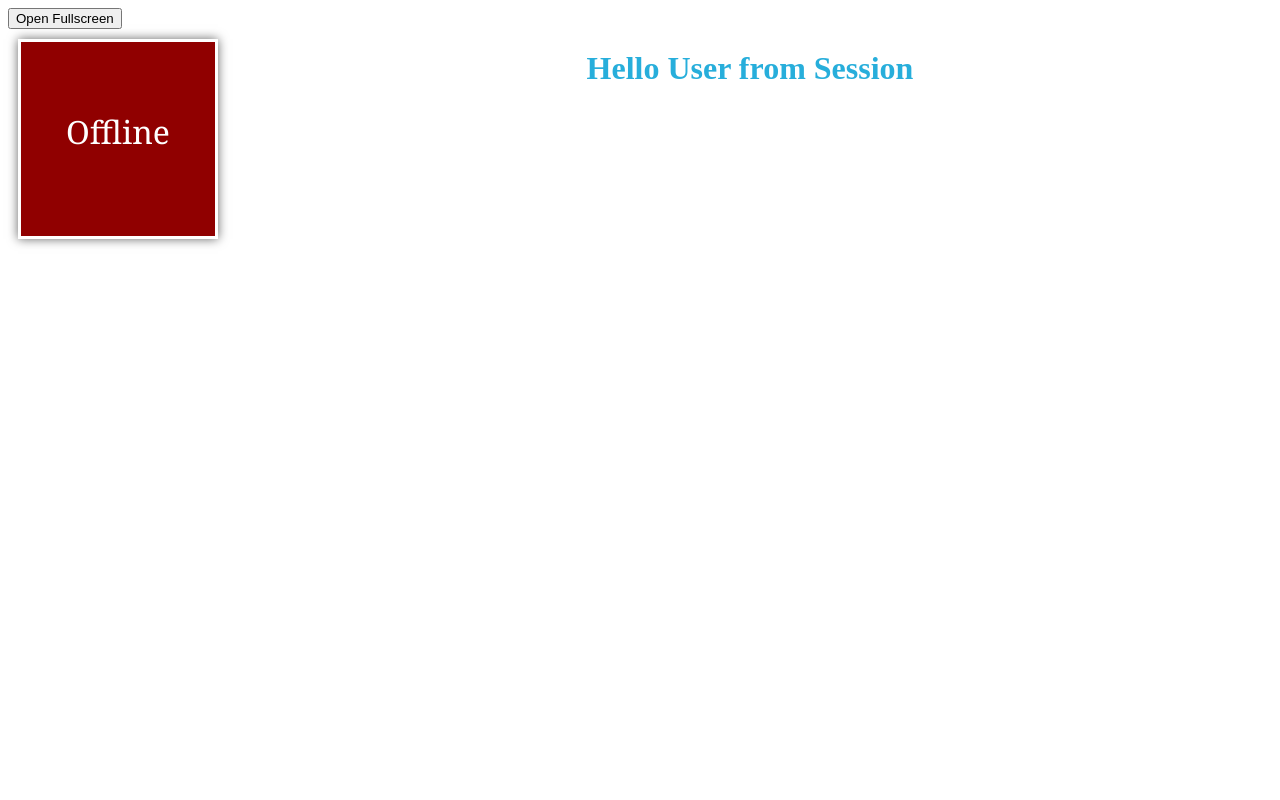
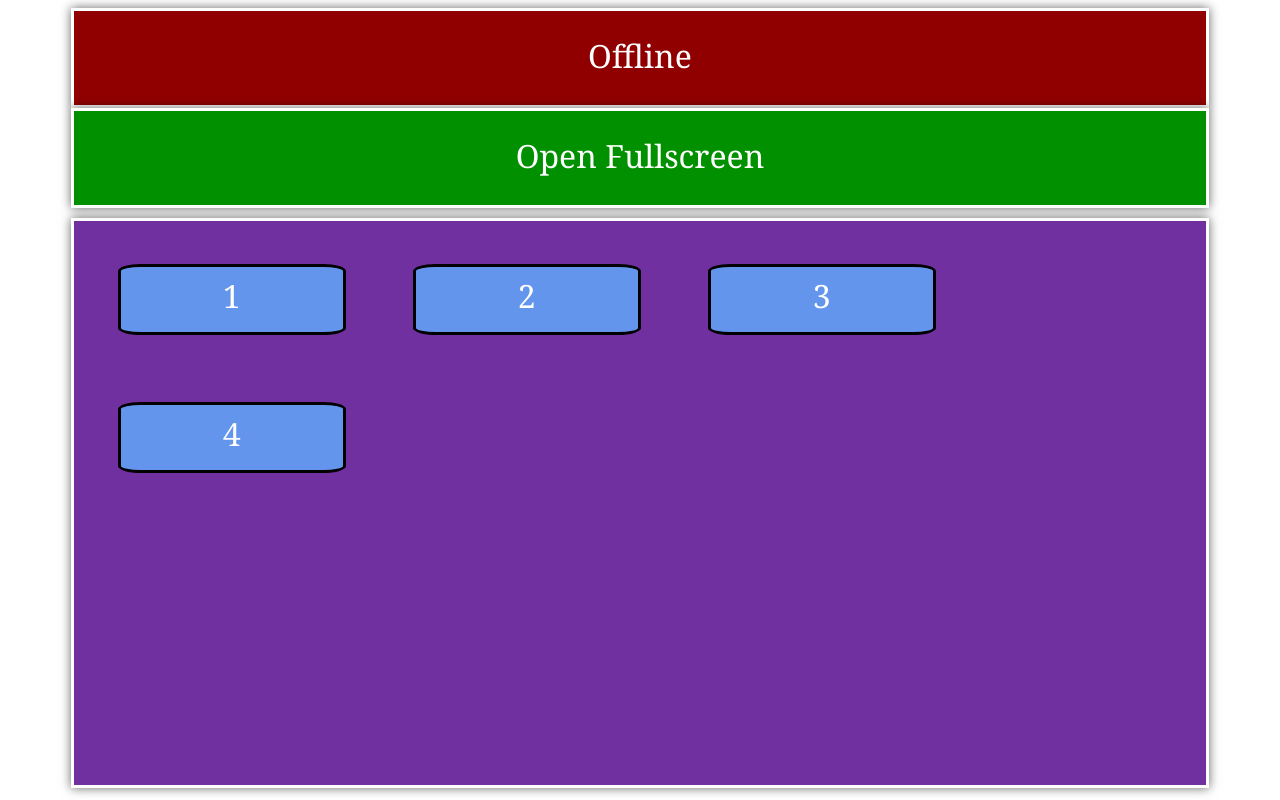
Before and after one commit to YuriU/scrum-voting, a React app in the folder frontend/: page /vote in a window 1280 px wide. Built offline with nearby package versions, Linux system fonts and the light colour scheme; some packages are replaced by stand-ins of ours; no server answers.

Commit message:
--date=format:relative:16.hours.ago

```diff
--- a/frontend/src/components/FullscreenSwitch.js
+++ b/frontend/src/components/FullscreenSwitch.js
@@ -1,4 +1,5 @@
 import React, { Component } from "react";
+import '../styles/OnlineIndicatorMobile.css';
 
 class FullScreenSwitch extends Component {
 
@@ -67,8 +68,10 @@ class FullScreenSwitch extends Component {
 
     render() {
         return (
-            <div>
-                <button onClick={this.switchFullscreen}>{this.state.fullScreen ? "Exit Fullscreen" : "Open Fullscreen"}</button>
+            <div className="mobileBar">
+                <div className= "card">
+                    <div className="indicator online" onClick={this.onclick} >Open Fullscreen</div>
+                </div>
             </div>
         );
     }
--- /dev/null
+++ b/frontend/src/components/OnlineIndicatorMobile.js
@@ -0,0 +1,28 @@
+import React, { Component } from "react";
+import '../styles/OnlineIndicatorMobile.css';
+
+class OnlineIndicatorMobile extends Component
+{
+    constructor(props) {
+        super(props)
+
+        this.onclick = this.onclick.bind(this);
+    }
+
+    onclick(){
+        let onClick = this.props.onClick;
+        if(onClick){
+            onClick();
+        }
+    }
+
+    render() {
+            return (<div className="mobileBar">
+                <div className= "card">
+                    <div className= {this.props.online ? "indicator online" : "indicator offline"} onClick={this.onclick} >{this.props.text}</div>
+                </div>
+            </div> )
+    }
+}
+
+export default OnlineIndicatorMobile;
--- a/frontend/src/components/Option.js
+++ b/frontend/src/components/Option.js
@@ -1,29 +1,16 @@
 import React, { Component } from "react";
-import '../styles/Option.css';
+import '../styles/Option.css'
 
 class Option extends Component {
 
     constructor(props) {
         super(props);
-        this.processClick = this.processClick.bind(this);
-        this.state = {
-            flipped: false
-        }
-    }
-
-    processClick(evt) {
-        this.setState({
-            flipped: !this.state.flipped
-        })
     }
 
     render() {
         return (
-            <div className="flipCard">
-                <div className= {this.state.flipped ? "card flipped" : "card" }  onClick={(evt) => this.processClick(evt)}>
-                    <div className="side front">{this.props.value}</div>
-                    <div className="side back">Done</div>
-                </div>
+            <div className="option" onClick={this.props.onClick}>
+                {this.props.text}
             </div>
         );
     }
--- a/frontend/src/components/VotingControl.js
+++ b/frontend/src/components/VotingControl.js
@@ -1,5 +1,5 @@
 import React, { Component } from "react";
-import OnlineIndicator from './OnlineIndicator'
+import Option from './Option'
 
 class VoteControl extends Component {
     constructor(props) {
@@ -12,15 +12,14 @@ class VoteControl extends Component {
     }
 
     render(){
-        console.log('----' + JSON.stringify(this.props))
-        return (<div>
-                <h1>Put your option here ...</h1>
-                {
-                    this.props.voting.options.map(o => {
-                        return (<OnlineIndicator key={o} text={o} online={o==this.state.selected} onClick={(evt) => this.onOptionClick(o)} />)
-                    })
-                }
-            </div>)
+    return (<div>{
+            this.props.voting
+            ?
+                this.props.voting.options.map(o => {
+                    return (<Option key={o} text={o} online={o==this.state.selected} onClick={(evt) => this.onOptionClick(o)} />)
+                })
+            : <div>Nothing ...</div>
+        }</div>)
     }
 
     onOptionClick(option){
--- a/frontend/src/components/VotingScreen.js
+++ b/frontend/src/components/VotingScreen.js
@@ -1,15 +1,17 @@
 import React, { Component } from "react";
 import WSClient from '../api/wsclient'
-import OnlineIndicator from './OnlineIndicator';
 import VotingControl from './VotingControl'
 import FullScreenSwitch from './FullscreenSwitch'
+import OnlineIndicatorMobile from './OnlineIndicatorMobile'
+import '../styles/FlipCard.css';
 
 class VotingScreen extends Component {
     constructor(props) {
         super(props);
         console.log(JSON.stringify(props));
         this.state = {
-            online: false
+            online: false,
+            activeVoting : { activeVotingId : 'test', options : [1,2,3,4]}
         }
 
         this.optionSelected = this.optionSelected.bind(this);
@@ -26,17 +28,18 @@ class VotingScreen extends Component {
 
         this.onMessage = this.onMessage.bind(this);
         this.socket.onMessage(this.onMessage)
-
     }
 
     render() {
         return(<div>
+                <OnlineIndicatorMobile online={this.state.online} text={this.state.online ? "Online" : "Offline" } />
                 <FullScreenSwitch />
-                <OnlineIndicator online={this.state.online} text={this.state.online ? "Online" : "Offline" } />
-                {
-                    this.state.activeVoting ? (<VotingControl voting={this.state.activeVoting} onOptionSelected={this.optionSelected} />) : null
-                }
-                <h1>Hello User {this.props.userId} from Session {this.props.sessionId}</h1>
+                <div className="flipCard">
+                    <div className= {this.state.activeVoting ? "card" : "card flipped" }>
+                        <div className="side front"><VotingControl voting={this.state.activeVoting} onOptionSelected={this.optionSelected} /></div>
+                        <div className="side back">Wait for the vote</div>
+                    </div>
+                </div>
             </div>)
     }
 
@@ -69,17 +72,17 @@ class VotingScreen extends Component {
 
         const action = message.action;
         if(action == 'VoteStarted') {
-            this.setState({
-                    activeVoting : {
-                        votingId: message.votingId,
-                        options: message.possibleOptions
-                }
-            })
+            this.setState({ activeVoting :  this.makeActiveVoting(message.votingId, message.possibleOptions)})
         }
         else if(action == 'VoteFinished') {
-            this.setState({
-                activeVoting : null
-            })
+            this.setState({ activeVoting : null })
+        }
+    }
+
+    makeActiveVoting(votingId, possibleOptions){
+        return {
+            votingId: votingId,
+            options: possibleOptions
         }
     }
 }
--- /dev/null
+++ b/frontend/src/styles/FlipCard.css
@@ -0,0 +1,78 @@
+.flipCard {
+    -webkit-perspective: 800;
+    -ms-perspective: 800;
+    -moz-perspective: 800;
+    -o-perspective: 800;
+     width: 90%;
+     height: 570px;
+     position: relative;
+     margin: 10px auto;
+  }
+
+  .flipCard .card.flipped {
+    transform:rotatey(-180deg);
+    -ms-transform:rotatey(-180deg); /* IE 9 */
+    -moz-transform:rotatey(-180deg); /* Firefox */
+    -webkit-transform:rotatey(-180deg); /* Safari and Chrome */
+    -o-transform:rotatey(-120deg); /* Opera */
+  }
+  .flipCard .card {
+    width: 100%;
+    height: 100%;
+    -webkit-transform-style: preserve-3d;
+    -webkit-transition: 0.5s;
+    -moz-transform-style: preserve-3d;
+    -moz-transition: 0.5s;
+    -ms-transform-style: preserve-3d;
+    -ms-transition: 0.5s;
+    -o-transform-style: preserve-3d;
+    -o-transition: 0.5s;
+    transform-style: preserve-3d;
+    transition: 0.5s;
+  }
+
+  .flipCard .card .side {
+    width: 100%;
+    height: 100%;
+    padding: 10px;
+    cursor: pointer;
+    position: absolute;
+    box-sizing: border-box;
+    z-index: 2;
+    backface-visibility: hidden;  /* W3C */
+    -webkit-backface-visibility: hidden; /* Safari & Chrome */
+    -moz-backface-visibility: hidden; /* Firefox */
+    -ms-backface-visibility: hidden; /* Internet Explorer */
+    -o-backface-visibility: hidden; /* Opera */
+    box-shadow: 0 0 10px rgba(0,0,0,0.6);
+    overflow: auto;
+  }
+  .flipCard .card .back {
+    background: white;
+    color: black;
+    transform:rotatey(-180deg);
+    -ms-transform:rotatey(-180deg); /* IE 9 */
+    -moz-transform:rotatey(-180deg); /* Firefox */
+    -webkit-transform:rotatey(-180deg); /* Safari and Chrome */
+    -o-transform:rotatey(-180deg); /* Opera */
+  }
+
+  .flipCard .card .front {
+    font-family: Georgia;
+    font-size: 2em;
+    text-align: center;
+    line-height: 160px;
+    background-color: #7030a0;
+    border: 3px solid white;
+    color: white;
+
+  }
+  .flipCard .card .back {
+    background-color: #dbb2f9;
+    border: 2px solid white;
+    text-align: center;
+    color: black;
+    padding-top: 50px;
+    font-family: Georgia;
+    font-size: 2em;
+  }
--- /dev/null
+++ b/frontend/src/styles/OnlineIndicatorMobile.css
@@ -0,0 +1,43 @@
+.mobileBar {
+     width: 90%;
+     height: 100px;
+     position: relative;
+     margin: 0% 5% 0% 5%;
+     align-self: center;
+  }
+
+  .mobileBar .card {
+    width: 100%;
+    height: 100%;
+  }
+
+  .mobileBar .card .indicator {
+    width: 100%;
+    height: 100%;
+    cursor: pointer;
+    position: absolute;
+    box-sizing: border-box;
+    z-index: 2;
+    box-shadow: 0 0 10px rgba(0,0,0,0.6);
+    overflow: auto;
+  }
+
+  .mobileBar .card .offline {
+    font-family: Georgia;
+    font-size: 2em;
+    text-align: center;
+    line-height: 90px;
+    background-color: #900000;
+    border: 3px solid white;
+    color: white;
+  }
+
+  .mobileBar .card .online {
+    font-family: Georgia;
+    font-size: 2em;
+    text-align: center;
+    line-height: 90px;
+    background-color: #009000;
+    border: 3px solid white;
+    color: white;
+  }
--- a/frontend/src/styles/Option.css
+++ b/frontend/src/styles/Option.css
@@ -1,78 +1,12 @@
-.flipCard {
-    -webkit-perspective: 800;
-    -ms-perspective: 800;
-    -moz-perspective: 800;
-    -o-perspective: 800;
-     width: 200px;
-     height: 200px;
-     position: relative;
-     margin: 50px auto;
-  }
-
-  .flipCard .card.flipped {
-    transform:rotatey(-180deg);
-    -ms-transform:rotatey(-180deg); /* IE 9 */
-    -moz-transform:rotatey(-180deg); /* Firefox */
-    -webkit-transform:rotatey(-180deg); /* Safari and Chrome */
-    -o-transform:rotatey(-120deg); /* Opera */
-  }
-  .flipCard .card {
-    width: 100%;
-    height: 100%;
-    -webkit-transform-style: preserve-3d;
-    -webkit-transition: 0.5s;
-    -moz-transform-style: preserve-3d;
-    -moz-transition: 0.5s;
-    -ms-transform-style: preserve-3d;
-    -ms-transition: 0.5s;
-    -o-transform-style: preserve-3d;
-    -o-transition: 0.5s;
-    transform-style: preserve-3d;
-    transition: 0.5s;
-  }
-
-  .flipCard .card .side {
-    width: 100%;
-    height: 100%;
-    padding: 10px;
-    cursor: pointer;
-    position: absolute;
-    box-sizing: border-box;
-    z-index: 2;
-    backface-visibility: hidden;  /* W3C */
-    -webkit-backface-visibility: hidden; /* Safari & Chrome */
-    -moz-backface-visibility: hidden; /* Firefox */
-    -ms-backface-visibility: hidden; /* Internet Explorer */
-    -o-backface-visibility: hidden; /* Opera */
-    box-shadow: 0 0 10px rgba(0,0,0,0.6);
-    overflow: auto;
-  }
-  .flipCard .card .back {
-    background: white;
-    color: black;
-    transform:rotatey(-180deg);
-    -ms-transform:rotatey(-180deg); /* IE 9 */
-    -moz-transform:rotatey(-180deg); /* Firefox */
-    -webkit-transform:rotatey(-180deg); /* Safari and Chrome */
-    -o-transform:rotatey(-180deg); /* Opera */
-  }
-
-  .flipCard .card .front {
-    font-family: Georgia;
-    font-size: 2em;
-    text-align: center;
-    line-height: 160px;
-    background-color: #7030a0;
-    border: 3px solid white;
-    color: white;
-
-  }
-  .flipCard .card .back {
-    background-color: #dbb2f9;
-    border: 2px solid white;
-    text-align: center;
-    color: black;
-    padding-top: 50px;
-    font-family: Georgia;
-    font-size: 2em;
-  }
+.option {
+    float: left;
+    height: 65px;
+    width: 20%;
+    margin: 3%;
+    border-style: solid;
+    border-color: black;
+    position: relative;
+    line-height: 180%;
+    border-radius: 10%;
+    background-color: cornflowerblue;
+}
```
